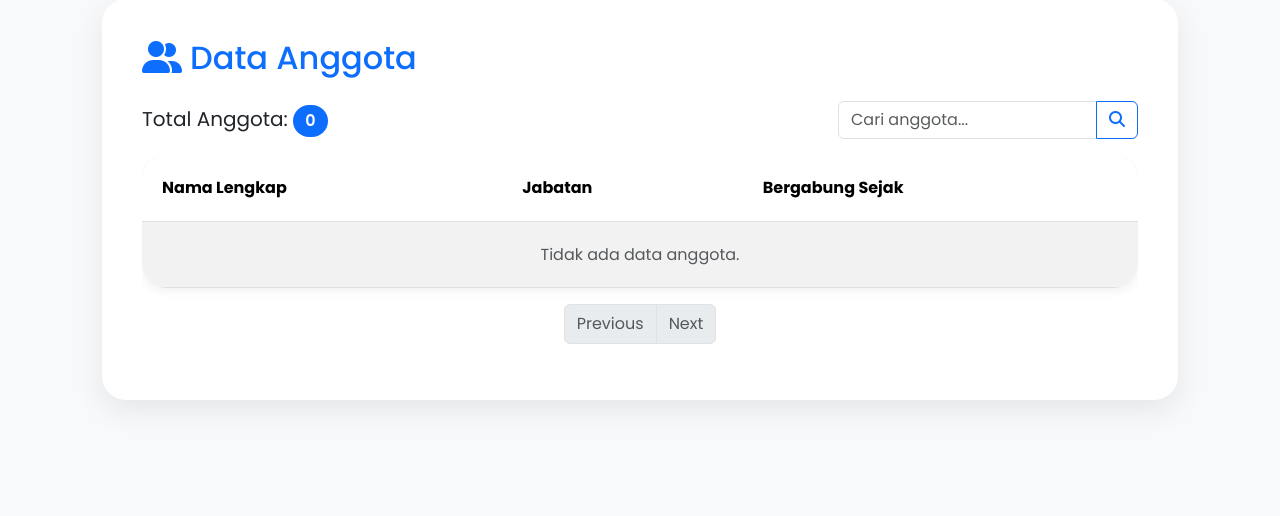
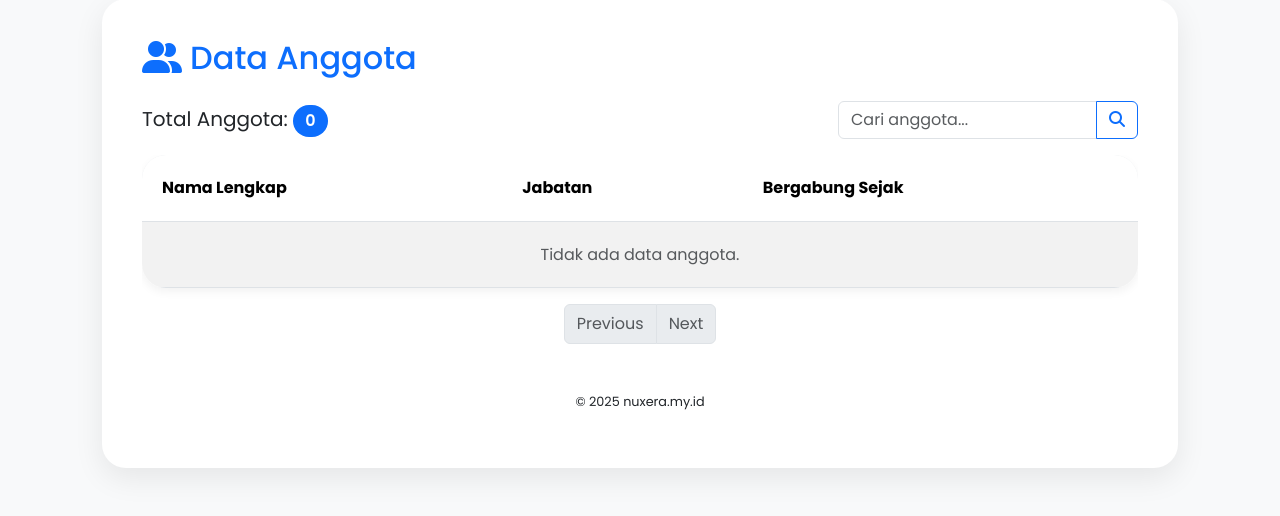
Before and after one commit to yogamahastya/karangtaruna, a PHP site: page /index.php in a window 1280 px wide. Shown: the part 558-1074 px from the top of the page. Before the commit the page ends 962 px from the top, so only its background shows below. Run offline with PHP 8.4, Linux system fonts and the light colour scheme; data that the repository does not hold is empty.

Commit message:
Update index.php

```diff
--- a/index.php
+++ b/index.php
@@ -535,7 +535,6 @@ if ($_SERVER['REQUEST_METHOD'] == 'POST' && isset($_POST['absen_submit'])) {
     <h1 class="display-4"><i class="fa-solid fa-people-group me-3"></i><?= ORGANIZATION_NAME ?></h1>
     <p class="fs-5 mt-3">Satu visi, satu aksi, untuk kemajuan bersama.</p>
 </header>
-
     <div class="mb-5">
         <ul class="nav nav-pills nav-justified nav-pills-custom" id="myTab" role="tablist">
             <li class="nav-item" role="presentation">
@@ -1120,6 +1119,13 @@ if ($_SERVER['REQUEST_METHOD'] == 'POST' && isset($_POST['absen_submit'])) {
             </nav>
             <?php endif; ?>
         <?php endif; ?>
+        <footer class="text-center mt-5">
+            <div class="copyright-box">
+                <p class="copyright-text" style="font-size: 0.8rem;">
+                    &copy; <?= date('Y') ?> <a href="http://nuxera.my.id" target="_blank" style="color: inherit; text-decoration: none;">nuxera.my.id</a>
+                </p>
+            </div>
+        </footer>
     </div>
 </div>
 
```
Lines whose indentation alone changed are shown as unchanged.
